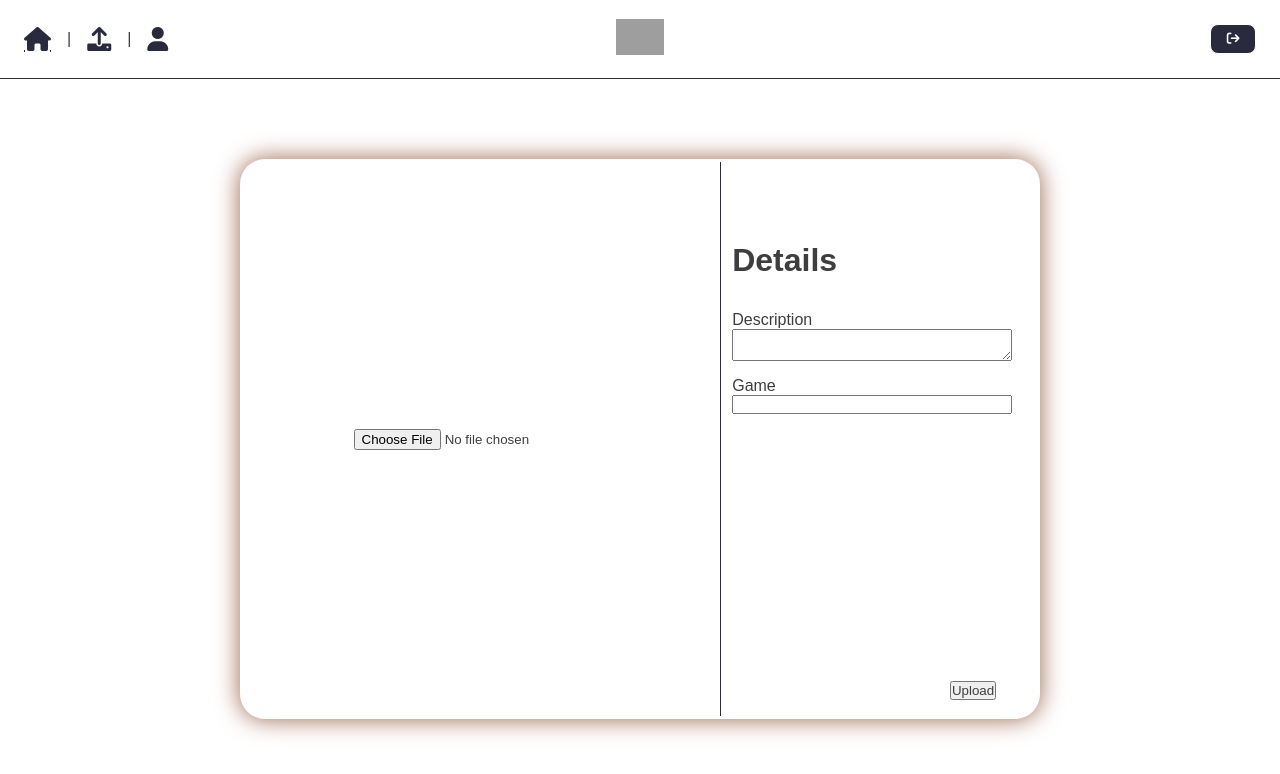
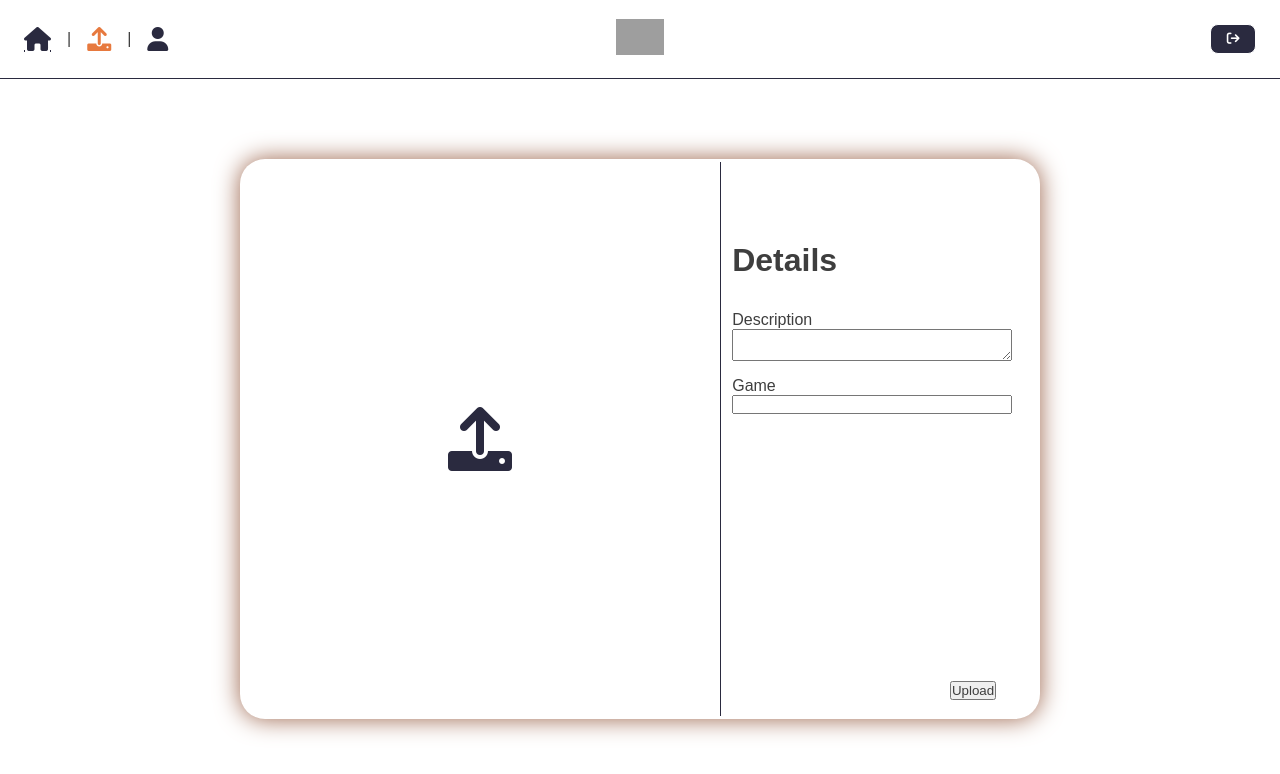
Before and after one commit to andreaDiClaudio/Virtual_Escape, a Svelte app in the folder client/Virtual-Escape/: page /upload in a window 1280 px wide. Shown: the top 774 px of the page. Built offline with nearby package versions, Linux system fonts and the light colour scheme; sample sign-in values are in the browser's storage.

Commit message:
further styling

```diff
--- a/client/Virtual-Escape/src/assets/css/navbar/navbar.css
+++ b/client/Virtual-Escape/src/assets/css/navbar/navbar.css
@@ -17,7 +17,6 @@
 }
 
 #navbar-mid {
-
   position: absolute;
   left: 50%;
   top: 50%;
@@ -36,7 +35,7 @@
 
 #home-icon:hover {
     font-size: 1.5rem;
-    color:#e7793e
+    color:#e7793e;
 }
 
 #upload-icon {
--- a/client/Virtual-Escape/src/assets/css/upload/upload.css
+++ b/client/Virtual-Escape/src/assets/css/upload/upload.css
@@ -23,6 +23,18 @@
   height: 35rem;
 	width: 49rem;
   gap: 0.2rem;
+}
+
+#upload-upload-icon {
+  cursor: pointer;
+  font-size: 4rem;
+  color: #2a2a3f;
+}
+
+#upload-upload-icon:hover {
+  cursor: pointer;
+  font-size: 4rem;
+  color: #e7793e;
 }
 
 #upload-form-image-input {
--- a/client/Virtual-Escape/src/components/Navbar.svelte
+++ b/client/Virtual-Escape/src/components/Navbar.svelte
@@ -22,8 +22,10 @@
         <!-- svelte-ignore a11y-missing-content -->
         <a class="fas fa-home" id="home-icon" href="/home" />
         <p>|</p>
+        <!-- svelte-ignore a11y-missing-content -->
         <a class="fas fa-upload" id="upload-icon" href="/upload" />
         <p>|</p>
+        <!-- svelte-ignore a11y-missing-content -->
         <a class="fas fa-user" id="user-icon" href="/profile" />
     </div>
     <div id="navbar-mid">
--- a/client/Virtual-Escape/src/pages/home/home.svelte
+++ b/client/Virtual-Escape/src/pages/home/home.svelte
@@ -8,6 +8,7 @@
 
     onMount(() => {
         document.body.classList.add("body-white");
+        document.getElementById("home-icon").style.color = "#e7793e";
     });
 
     // Reset the document title when the component is unmounted
--- a/client/Virtual-Escape/src/pages/profile/Profile.svelte
+++ b/client/Virtual-Escape/src/pages/profile/Profile.svelte
@@ -12,6 +12,7 @@
     //Retrieve user info from db and displaythem
     onMount(() => {
         fetchUserData();
+        document.getElementById("user-icon").style.color = "#e7793e";
     });
 
     onDestroy(() => {
--- a/client/Virtual-Escape/src/pages/upload/Upload.svelte
+++ b/client/Virtual-Escape/src/pages/upload/Upload.svelte
@@ -3,6 +3,10 @@
     import { onMount, onDestroy } from "svelte";
     import { titleStore } from "../../stores/tabTitle/tabTitle.js";
     titleStore.setTitle("Upload | VE");
+
+    onMount(() => {
+        document.getElementById("upload-icon").style.color = "#e7793e";
+    });
 
     onDestroy(() => {
         titleStore.resetTitle();
@@ -31,10 +35,9 @@
     let previewSrc = "";
     // Function to handle the preview of an image
     function previewImage(event) {
-        const imageInputButton = document.getElementById("image-input");
-
         // Hide the image input button
-        imageInputButton.style.display = "none";
+        document.getElementById("image-input").style.display = "none";
+        document.getElementById("upload-upload-icon").style.display = "none";
 
         // Get the image input from the event target
         const imageInput = event.target;
@@ -74,6 +77,12 @@
                     alt="Image to upload"
                     required
                     on:change={previewImage}
+                    style="display: none;"
+                />
+                <label
+                    for="image-input"
+                    class="fas fa-upload"
+                    id="upload-upload-icon"
                 />
                 {#if previewSrc}
                     <div id="image-preview-wrapper">
```
